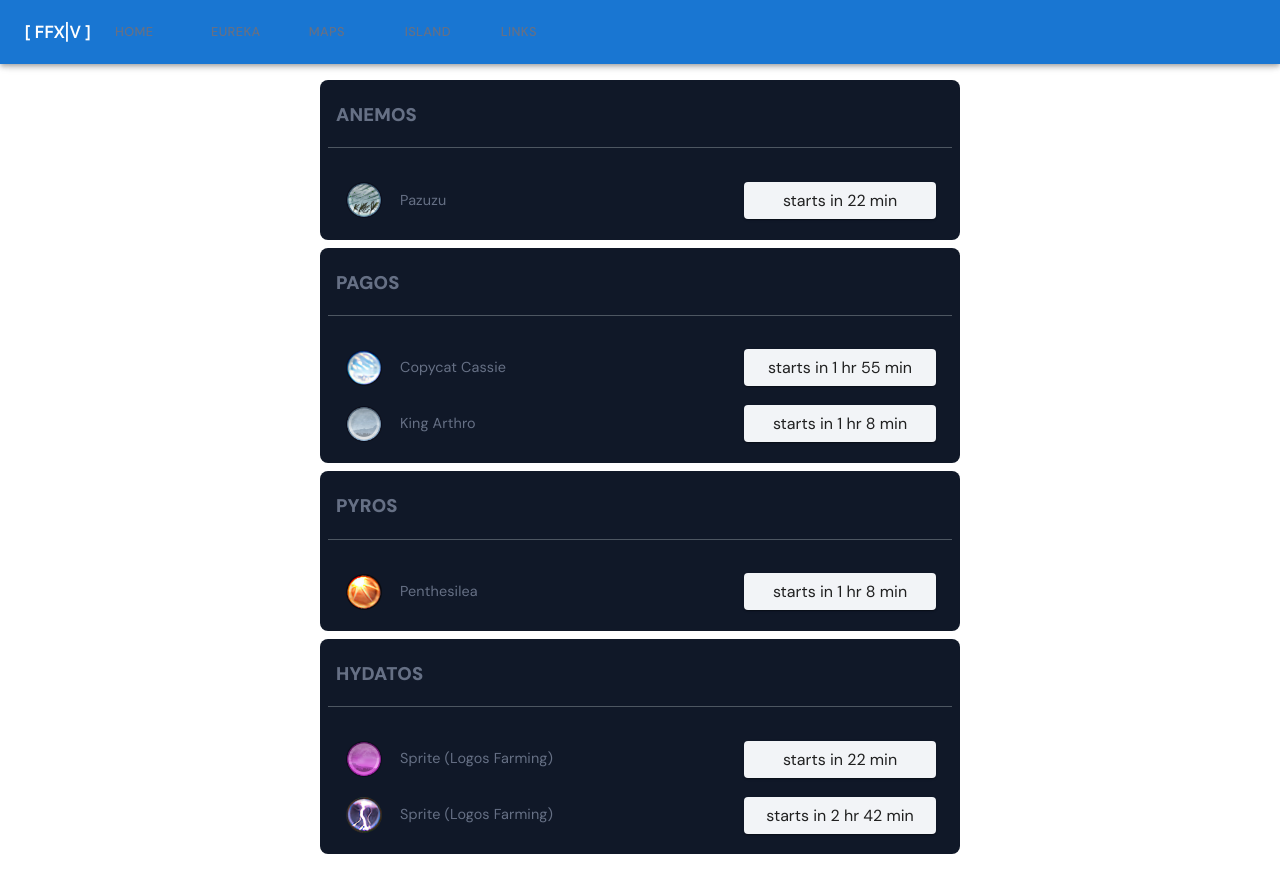
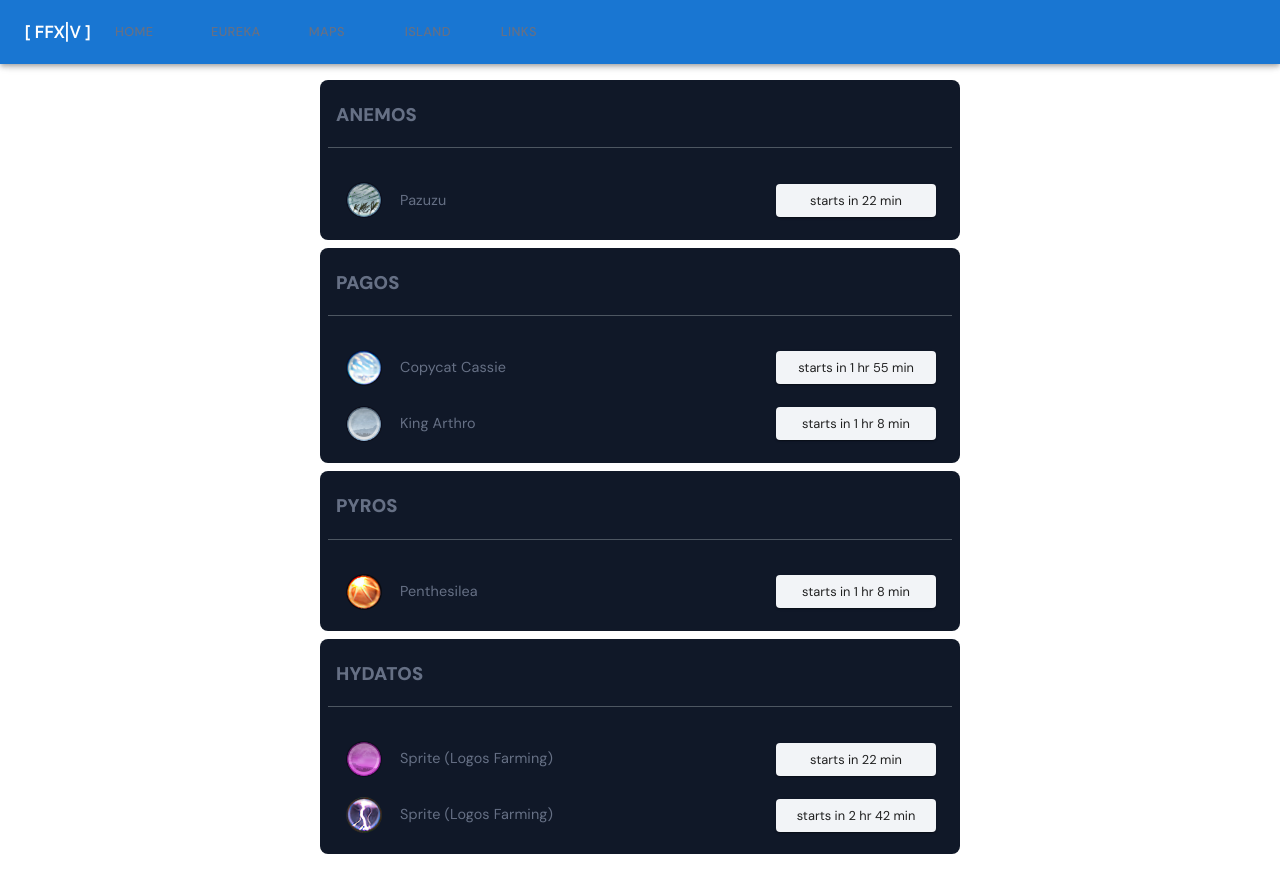
Before and after one commit to itsenoti/xivproject, a Next.js app in the folder xiv/: page /eureka in a window 1280 px wide. Built offline with nearby package versions, Linux system fonts and the light colour scheme.

Commit message:
Update Eureka.module.css

```diff
--- a/xiv/pages/styles/Eureka.module.css
+++ b/xiv/pages/styles/Eureka.module.css
@@ -28,11 +28,12 @@
 }
 
 .timeCard {
-  width: 11rem;
+  min-width: 9rem;
+  width: 9rem;
   padding: 0.5rem;
-  font-family: inherit;
   text-align: center;
   margin: 0;
+  font-size: 0.8rem;
 }
 
 .weatherRow {
```
